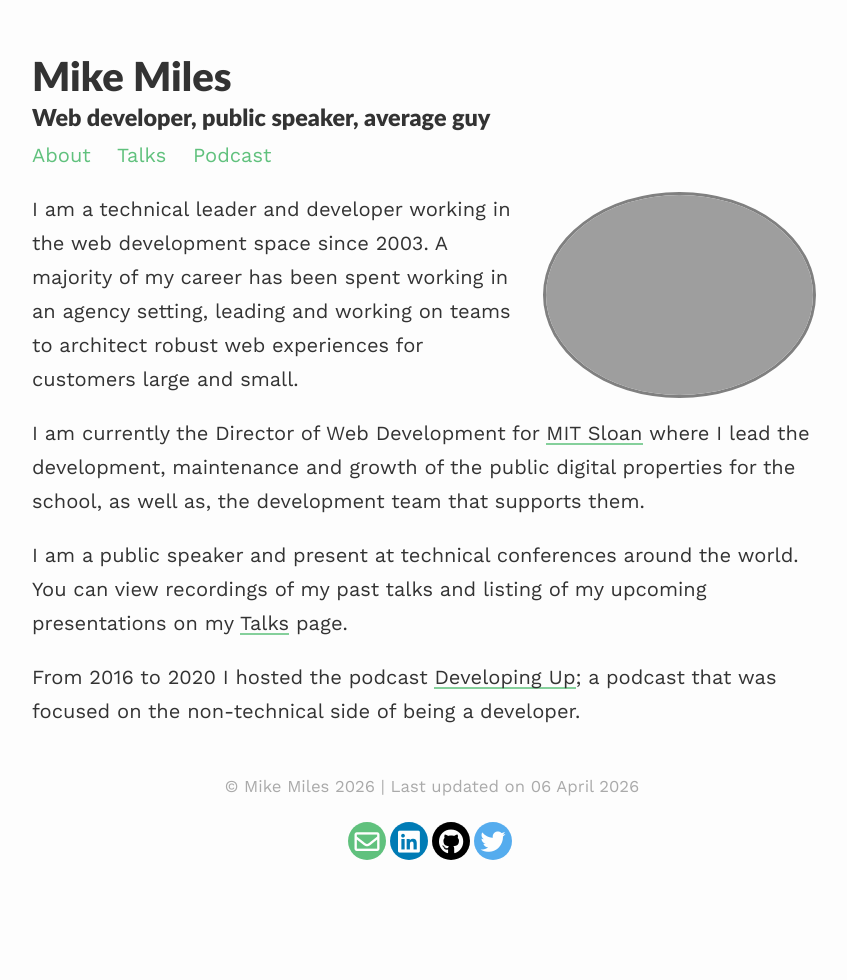
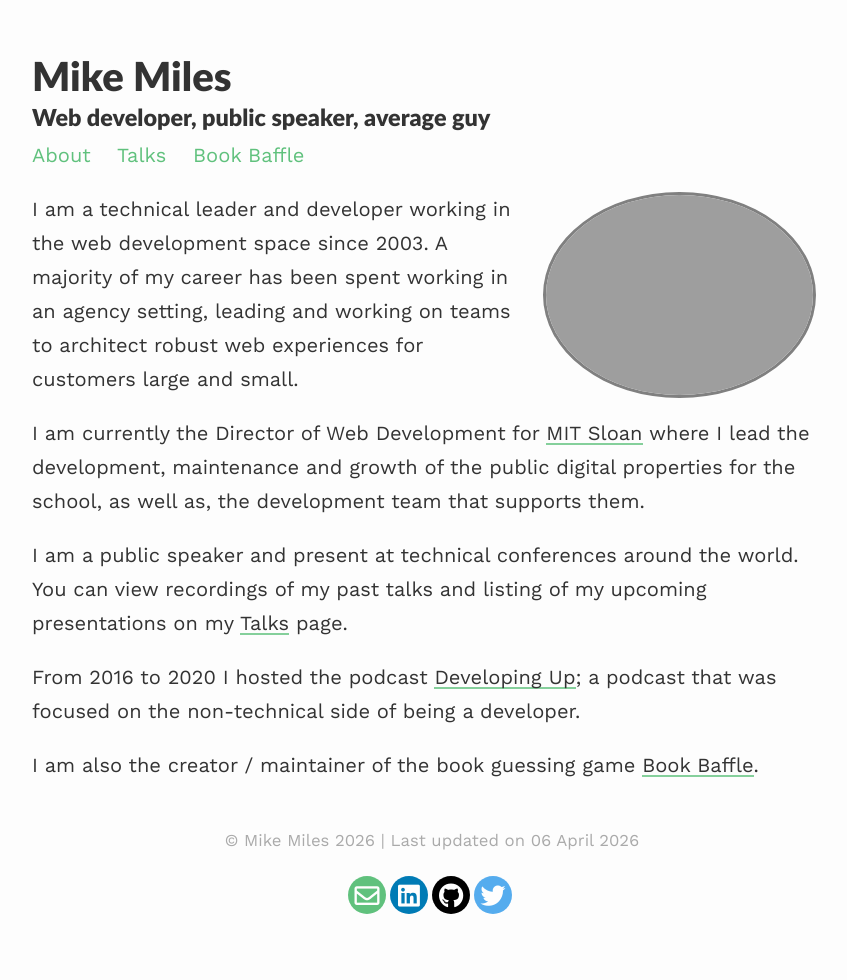
Before and after one commit to mikemiles86/mikemiles86.github.io, a Jekyll site: the page built from index.md, in a window 1280 px wide. Shown: the whole page, without its empty margins (208-1055 px from the left). Built offline with Jekyll 4.4.1, drawn with Linux system fonts in a browser that asks for light colours; nearby versions of some CDN libraries.

Commit message:
Add information about Book Baffle.

```diff
--- a/_includes/navigation.html
+++ b/_includes/navigation.html
@@ -1,5 +1,5 @@
 <div class="links scroll">
         <a href="{{site.baseurl}}/">About</a>
         <a href="https://talks.mike-miles.com">Talks</a>
-        <a href="https://www.developingup.com">Podcast</a>
+        <a href="https://www.bookbaffle.com">Book Baffle</a>
 </div>
--- a/index.md
+++ b/index.md
@@ -14,3 +14,5 @@ I am currently the Director of Web Development for [MIT Sloan](https://mitsloan.
 I am a public speaker and present at technical conferences around the world. You can view recordings of my past talks and listing of my upcoming presentations on my [Talks](https://talks.mike-miles.com/) page.
 
 From 2016 to 2020 I hosted the podcast [Developing Up](https://www.developingup.com); a podcast that was focused on the non-technical side of being a developer.
+
+I am also the creator / maintainer of the book guessing game [Book Baffle](https://www.bookbaffle.com).
```
